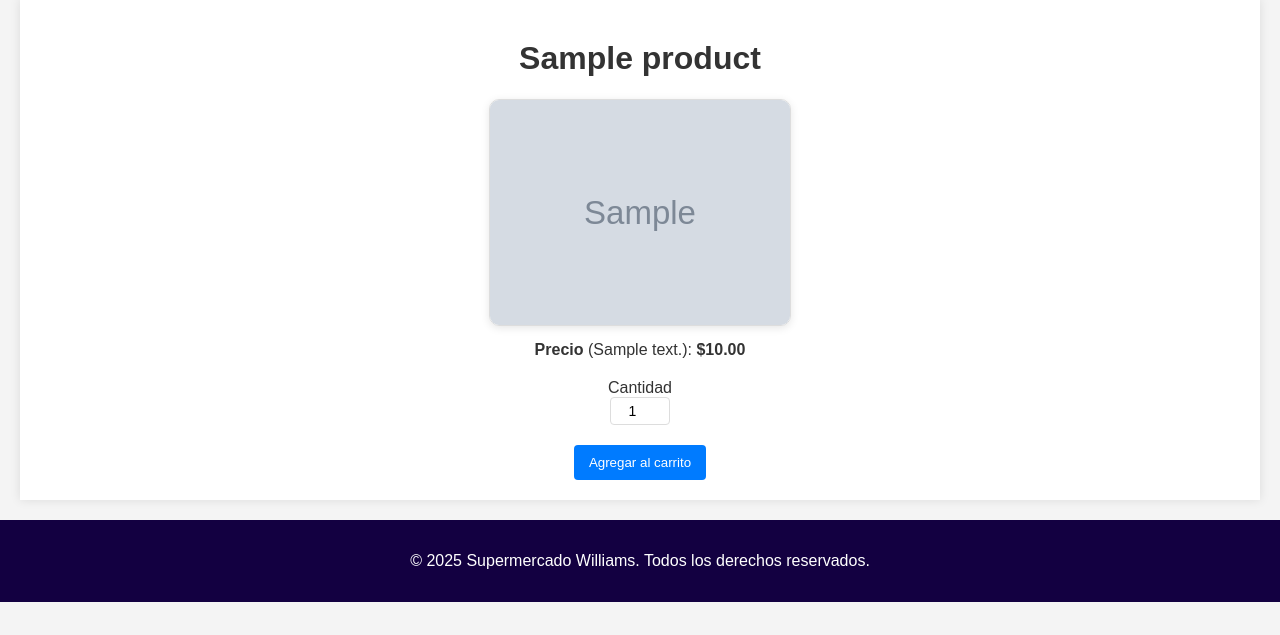
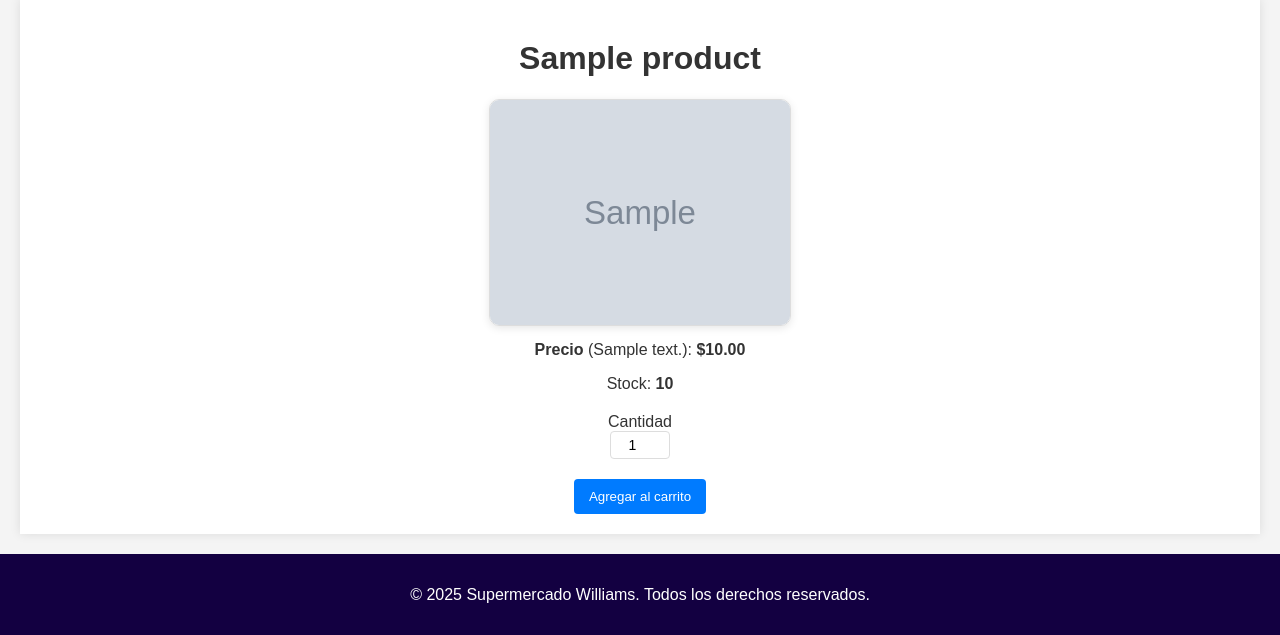
Before and after one commit to Sanpatesp/Williams_SM, a Flask app: page /product/1 in a window 1280 px wide. Shown: the part 86-721 px from the top of the page. Run offline with Flask 3, Linux system fonts and the light colour scheme; tables that the repository leaves empty hold one stand-in row (values such as "Sample post"); grey boxes marked "Sample" are stand-in pictures; some libraries are stand-ins or nearby versions.

Commit message:
se agregó color rojo a pocas unidades en stock

```diff
--- a/templates/admin/manage_product.html
+++ b/templates/admin/manage_product.html
@@ -27,6 +27,9 @@
         <p>
             {{ form.stock.label }}<br>
             {{ form.stock(size=10) }}<br>
+            {% if product %}
+                <span>Stock actual: <span style="color: {% if product.stock < 10 %}red{% else %}inherit{% endif %}; font-weight: bold;">{{ product.stock }}</span></span><br>
+            {% endif %}
             {% for error in form.stock.errors %}
             <span style="color: red;">[{{ error }}]</span>
             {% endfor %}
--- a/templates/product_detail.html
+++ b/templates/product_detail.html
@@ -10,6 +10,10 @@
     <div class="product-info">
         <p style="text-align: center; margin-top: 15px;"><strong>Precio</strong> ({{ product.description }}): <strong>${{ "%.2f"|format(product.price) }}</strong></p>
 
+        <p style="text-align: center; margin-top: 10px;">
+            Stock:
+            <span style="color: {% if product.stock < 10 %}red{% else %}inherit{% endif %}; font-weight: bold;">{{ product.stock }}</span>
+        </p>
         {% if product.stock > 0 %}
             <form method="POST" action="" style="display: flex; flex-direction: column; align-items: center;">
                 {{ form.hidden_tag() }}
--- a/templates/products.html
+++ b/templates/products.html
@@ -24,7 +24,7 @@
                 {# <p><strong>Sección:</strong> {{ product.secction }}</p> #}
                 <p>{{ product.description[:100] }}...</p>
                 <p>${{ "%.2f"|format(product.price) }}</p>
-                <p>Stock: {{ product.stock }}</p>
+                <p>Stock: <span style="color: {% if product.stock < 10 %}red{% else %}inherit{% endif %}; font-weight: bold;">{{ product.stock }}</span></p>
                 <a href="{{ url_for('product_detail', product_id=product.id) }}" class="button">Ver Detalles</a>
             </div>
             {% endif %}
```
Also changed, not shown: site.db, static/imgs/manzanas_rojas.jpg (deleted), static/imgs/manzanas_rojas_el_mercado_de_la_fruta_leon.jpg (added).
